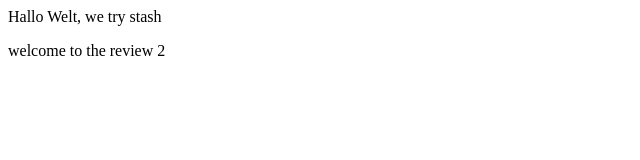
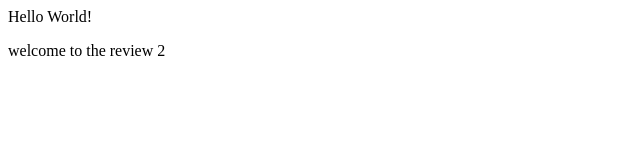
Before and after one commit to elbaeschi/major-ma-sh, a plain HTML site: page index.html in a window 1280 px wide. Shown: the full height of the page, 0-640 px from the left. Drawn offline with Linux system fonts and the light colour scheme.

Commit message:
edit index.html

```diff
--- a/index.html
+++ b/index.html
@@ -1,7 +1,7 @@
 <html>
 
 <body>
-  <p>Hallo Welt, we try stash</p>
+  <p>Hello World!</p>
   welcome to the review 2
 </body>
 </html>
```
